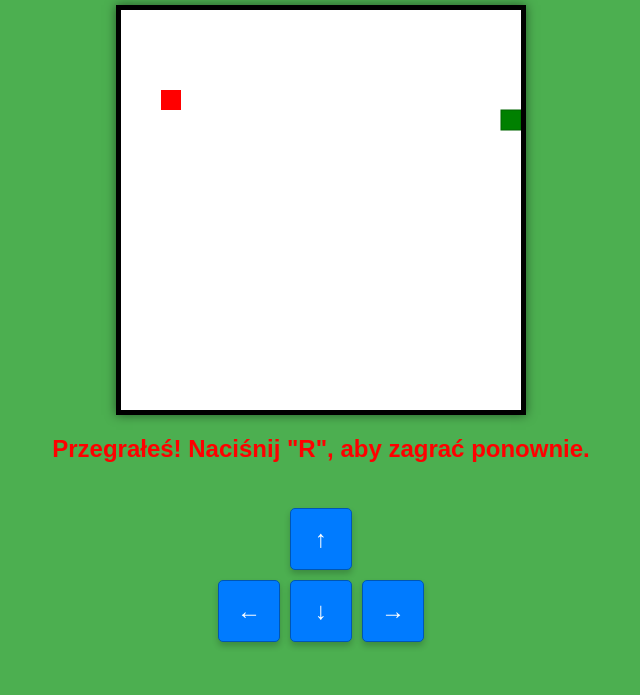
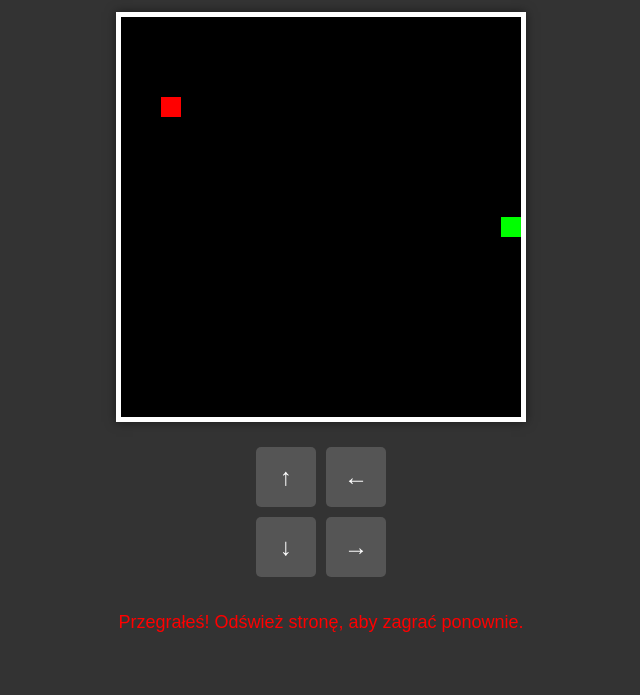
Before and after one commit to Frycu7709/Nowy, a plain HTML site: page index.html in a window 1280 px wide. Shown: the part 121-816 px from the top of the page, without its empty margins (319-959 px from the left). Drawn offline with Linux system fonts and the light colour scheme.

Commit message:
Dzialajaca gra Snake

```diff
--- a/index.html
+++ b/index.html
@@ -6,196 +6,181 @@
   <title>Gra Snake</title>
   <style>
     body {
+      background-color: #333;
+      color: #fff;
+      font-family: sans-serif;
       display: flex;
       flex-direction: column;
       align-items: center;
       justify-content: center;
       height: 100vh;
-            background-color: #4CAF50; /* Zielone tło */
-            font-family: Arial, sans-serif;
-            color: white;
+      margin: 0;
     }
     h1 {
+      margin-top: 20px;
+      margin-bottom: 10px;
+    }
+    canvas {
+      background-color: #000;
+      display: block;
+      margin: 20px auto;
+      border: 5px solid #fff;
+      box-shadow: 0 0 10px rgba(0, 0, 0, 0.5);
+    }
+    .controls {
+      display: flex;
+      flex-wrap: wrap;
+      width: 200px;
+      justify-content: center;
       margin-bottom: 20px;
     }
-        canvas {
-            border: 5px solid #000;
-            background-color: #FFF;
-            box-shadow: 0 0 10px rgba(0, 0, 0, 0.5);
-        }
-        #controls {
-            margin-top: 20px;
-            display: flex;
-            flex-direction: column;
-            align-items: center;
-        }
-        .control-row {
-            display: flex;
-            justify-content: center;
-        }
-        .control {
+    .controls button {
       width: 60px;
       height: 60px;
-            background-color: #007BFF;
-            border: 1px solid #0056b3;
-            color: white;
+      margin: 5px;
       font-size: 24px;
-            text-align: center;
-            line-height: 60px;
+      border: none;
       border-radius: 5px;
+      background-color: #555;
+      color: #fff;
       cursor: pointer;
-            margin: 5px;
-            box-shadow: 0 4px 6px rgba(0, 0, 0, 0.2);
-            transition: background-color 0.3s, transform 0.3s;
+      transition: background-color 0.2s;
     }
-        .control:hover {
-            background-color: #0056b3;
-            transform: scale(1.1);
+    .controls button:hover {
+      background-color: #777;
     }
-        .control:active {
-            background-color: #003f72;
+    .controls button:active {
+      background-color: #999;
     }
-        #gameOver {
-            display: none;
-            font-size: 24px;
+    #message {
+      font-size: 18px;
       color: red;
-        }
-        .container {
-            display: flex;
-            flex-direction: column;
-            align-items: center;
-            justify-content: center;
+      margin-top: 10px;
     }
   </style>
 </head>
 <body>
-    <div class="container">
   <h1>Gra Snake</h1>
   <canvas id="gameCanvas" width="400" height="400"></canvas>
-        <h2 id="gameOver">Przegrałeś! Naciśnij "R", aby zagrać ponownie.</h2>
-        <div id="controls">
-            <div class="control-row">
-                <div class="control" onclick="changeDirection('UP')">↑</div>
+  <div class="controls">
+    <button id="btn-up">↑</button>
+    <button id="btn-left">←</button>
+    <button id="btn-down">↓</button>
+    <button id="btn-right">→</button>
   </div>
-            <div class="control-row">
-                <div class="control" onclick="changeDirection('LEFT')">←</div>
-                <div class="control" onclick="changeDirection('DOWN')">↓</div>
-                <div class="control" onclick="changeDirection('RIGHT')">→</div>
-            </div>
-        </div>
-    </div>
+  <div id="message"></div>
 
   <script>
-        const canvas = document.getElementById('gameCanvas');
-        const ctx = canvas.getContext('2d');
+    // Ustawienia gry
+    const canvas = document.getElementById("gameCanvas");
+    const ctx = canvas.getContext("2d");
 
-        const box = 20;
-        let snake = [{ x: box * 5, y: box * 5 }];
-        let direction = 'RIGHT';
+    const cellSize = 20;
+    const canvasWidth = canvas.width;
+    const canvasHeight = canvas.height;
+    const cellsX = canvasWidth / cellSize;
+    const cellsY = canvasHeight / cellSize;
+
+    let snake = [{ x: Math.floor(cellsX/2), y: Math.floor(cellsY/2) }];
+    let direction = "RIGHT"; // Domyślnie wąż idzie w prawo
     let food = spawnFood();
     let gameOver = false;
+    let gameInterval = setInterval(update, 150);
 
-        // Obsługuje zarówno klawiaturę, jak i przyciski dotykowe
-        document.addEventListener('keydown', (event) => {
-            if (!gameOver) {
-                switch (event.key) {
-                    case 'ArrowUp':
-                        if (direction !== 'DOWN') direction = 'UP';
-                        break;
-                    case 'ArrowDown':
-                        if (direction !== 'UP') direction = 'DOWN';
-                        break;
-                    case 'ArrowLeft':
-                        if (direction !== 'RIGHT') direction = 'LEFT';
-                        break;
-                    case 'ArrowRight':
-                        if (direction !== 'LEFT') direction = 'RIGHT';
-                        break;
-                    case 'r':
-                        restartGame();
-                        break;
+    // Funkcja generująca jedzenie w losowym miejscu
+    function spawnFood() {
+      return {
+        x: Math.floor(Math.random() * cellsX),
+        y: Math.floor(Math.random() * cellsY)
+      };
     }
-            }
-        });
 
-        function changeDirection(dir) {
-            if (!gameOver) {
-                if (dir === 'UP' && direction !== 'DOWN') direction = 'UP';
-                if (dir === 'DOWN' && direction !== 'UP') direction = 'DOWN';
-                if (dir === 'LEFT' && direction !== 'RIGHT') direction = 'LEFT';
-                if (dir === 'RIGHT' && direction !== 'LEFT') direction = 'RIGHT';
+    // Rysowanie elementów gry
+    function draw() {
+      // Czyścimy planszę
+      ctx.fillStyle = "#000";
+      ctx.fillRect(0, 0, canvasWidth, canvasHeight);
+
+      // Rysujemy jedzenie
+      ctx.fillStyle = "red";
+      ctx.fillRect(food.x * cellSize, food.y * cellSize, cellSize, cellSize);
+
+      // Rysujemy węża
+      for (let i = 0; i < snake.length; i++) {
+        ctx.fillStyle = (i === 0) ? "lime" : "green";
+        ctx.fillRect(snake[i].x * cellSize, snake[i].y * cellSize, cellSize, cellSize);
       }
     }
 
-        function spawnFood() {
-            return {
-                x: Math.floor(Math.random() * (canvas.width / box)) * box,
-                y: Math.floor(Math.random() * (canvas.height / box)) * box
-            };
+    // Aktualizacja stanu gry
+    function update() {
+      if (gameOver) return;
+
+      let head = { x: snake[0].x, y: snake[0].y };
+
+      // Aktualizujemy pozycję głowy na podstawie kierunku
+      if (direction === "RIGHT") head.x++;
+      else if (direction === "LEFT") head.x--;
+      else if (direction === "UP") head.y--;
+      else if (direction === "DOWN") head.y++;
+
+      // Sprawdzamy kolizję ze ścianami
+      if (head.x < 0 || head.x >= cellsX || head.y < 0 || head.y >= cellsY) {
+        endGame();
+        return;
       }
 
-        function draw() {
-            if (gameOver) return;
-
-            ctx.clearRect(0, 0, canvas.width, canvas.height);
-
-            // Rysowanie węża
+      // Sprawdzamy kolizję z ciałem węża
       for (let i = 0; i < snake.length; i++) {
-                ctx.fillStyle = (i === 0) ? 'green' : 'lightgreen';
-                ctx.fillRect(snake[i].x, snake[i].y, box, box);
-                ctx.strokeStyle = 'darkgreen';
-                ctx.strokeRect(snake[i].x, snake[i].y, box, box);
+        if (head.x === snake[i].x && head.y === snake[i].y) {
+          endGame();
+          return;
+        }
       }
 
-            // Rysowanie jedzenia
-            ctx.fillStyle = 'red';
-            ctx.fillRect(food.x, food.y, box, box);
+      // Dodajemy nową głowę
+      snake.unshift(head);
 
-            // Poruszanie wężem
-            let headX = snake[0].x;
-            let headY = snake[0].y;
-
-            if (headX === food.x && headY === food.y) {
+      // Jeśli zjedzono jedzenie
+      if (head.x === food.x && head.y === food.y) {
         food = spawnFood();
       } else {
+        // Usuwamy ogon
         snake.pop();
       }
 
-            if (direction === 'LEFT') headX -= box;
-            if (direction === 'UP') headY -= box;
-            if (direction === 'RIGHT') headX += box;
-            if (direction === 'DOWN') headY += box;
-
-            const newHead = { x: headX, y: headY };
-
-            if (collision(newHead)) {
-                gameOver = true;
-                document.getElementById('gameOver').style.display = 'block';
-            } else {
-                snake.unshift(newHead);
-            }
-
-            requestAnimationFrame(draw);
-        }
-
-        function collision(head) {
-            if (head.x < 0 || head.x >= canvas.width || head.y < 0 || head.y >= canvas.height) return true;
-            for (let i = 1; i < snake.length; i++) {
-                if (head.x === snake[i].x && head.y === snake[i].y) return true;
-            }
-            return false;
-        }
-
-        function restartGame() {
-            snake = [{ x: box * 5, y: box * 5 }];
-            direction = 'RIGHT';
-            food = spawnFood();
-            gameOver = false;
-            document.getElementById('gameOver').style.display = 'none';
       draw();
     }
 
-        draw();
+    // Funkcja kończąca grę
+    function endGame() {
+      gameOver = true;
+      clearInterval(gameInterval);
+      document.getElementById("message").innerText = "Przegrałeś! Odśwież stronę, aby zagrać ponownie.";
+    }
+
+    // Zmiana kierunku – nie pozwala na cofanie
+    function changeDirection(newDir) {
+      if (newDir === "LEFT" && direction === "RIGHT") return;
+      if (newDir === "RIGHT" && direction === "LEFT") return;
+      if (newDir === "UP" && direction === "DOWN") return;
+      if (newDir === "DOWN" && direction === "UP") return;
+      direction = newDir;
+    }
+
+    // Obsługa zdarzeń klawiatury
+    document.addEventListener("keydown", function(e) {
+      if (e.key === "ArrowUp") changeDirection("UP");
+      else if (e.key === "ArrowDown") changeDirection("DOWN");
+      else if (e.key === "ArrowLeft") changeDirection("LEFT");
+      else if (e.key === "ArrowRight") changeDirection("RIGHT");
+    });
+
+    // Obsługa przycisków na ekranie
+    document.getElementById("btn-up").addEventListener("click", () => changeDirection("UP"));
+    document.getElementById("btn-down").addEventListener("click", () => changeDirection("DOWN"));
+    document.getElementById("btn-left").addEventListener("click", () => changeDirection("LEFT"));
+    document.getElementById("btn-right").addEventListener("click", () => changeDirection("RIGHT"));
   </script>
 </body>
 </html>
```
Lines whose indentation alone changed are shown as unchanged.
